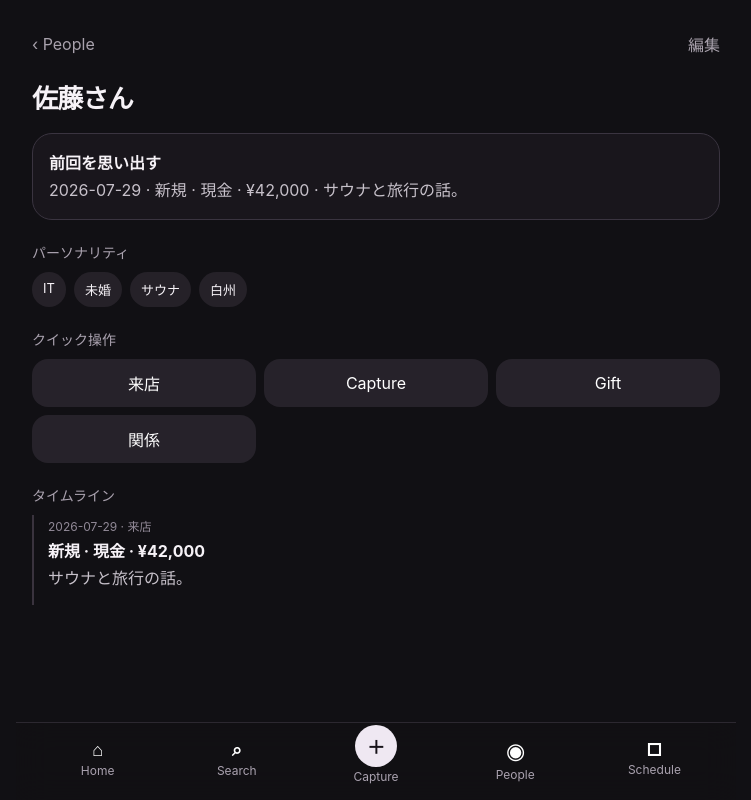
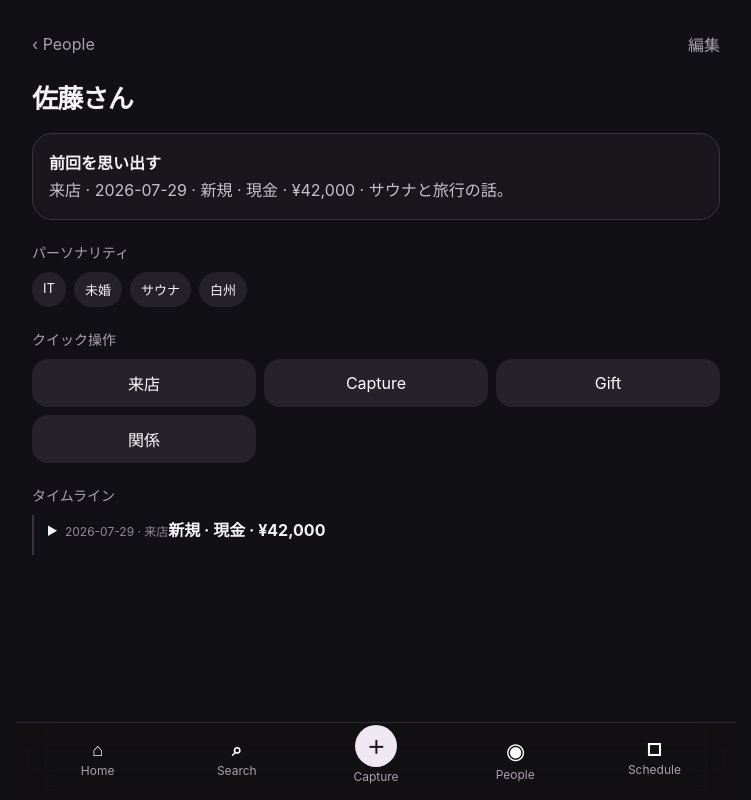
Before and after one commit to karukimori-wq/Velvet, a Next.js app: page /people/person_sato in a window 1280 px wide. Shown: the whole page, without its empty margins (264-1015 px from the left). Built offline with nearby package versions, Linux system fonts and the light colour scheme.

Commit message:
Compact timeline and include recent gifts in recall

```diff
--- a/app/people/[personId]/page.tsx
+++ b/app/people/[personId]/page.tsx
@@ -40,6 +40,9 @@ export default async function PersonDetailPage({
   ].filter(Boolean) as string[];
   const latestVisit = person.timeline.find((item) => item.eventType === "visit");
   const latestConversation = person.timeline.find((item) => item.eventType === "conversation");
+  const latestReceivedGift = person.timeline.find((item) => item.eventType === "gift" && item.title.startsWith("もらった"));
+  const latestGivenGift = person.timeline.find((item) => item.eventType === "gift" && item.title.startsWith("あげた"));
+  const recallItems = [latestVisit, latestConversation, latestReceivedGift, latestGivenGift].filter(Boolean).slice(0, 4);
 
   return (
     <main className="shell">
@@ -52,11 +55,12 @@ export default async function PersonDetailPage({
         {person.nextVisit && <p>{person.nextVisit} 来店予定</p>}
       </section>
 
-      {(latestVisit || latestConversation) && (
+      {recallItems.length > 0 && (
         <section className="card noticeCard">
           <div className="timelineTitle">前回を思い出す</div>
-          {latestVisit && <div className="timelineBody">{latestVisit.date} · {latestVisit.title}{latestVisit.body ? ` · ${latestVisit.body}` : ""}</div>}
-          {latestConversation && latestConversation.id !== latestVisit?.id && <div className="formHint">会話 · {latestConversation.body ?? latestConversation.title}</div>}
+          {recallItems.map((item) => item && <div className="timelineBody" key={item.id}>
+            {item.eventType && eventLabels[item.eventType] ? `${eventLabels[item.eventType]} · ` : ""}{item.date} · {item.title}{item.body ? ` · ${item.body}` : ""}
+          </div>)}
         </section>
       )}
 
@@ -94,11 +98,13 @@ export default async function PersonDetailPage({
         <div className="sectionTitle">タイムライン</div>
         <div className="timeline">
           {person.timeline.map((item) => (
-            <article className="timelineItem" key={item.id}>
-              <div className="timelineDate">{item.date}{item.eventType && eventLabels[item.eventType] ? ` · ${eventLabels[item.eventType]}` : ""}</div>
-              <div className="timelineTitle">{item.title}</div>
+            <details className="timelineItem" key={item.id}>
+              <summary>
+                <span className="timelineDate">{item.date}{item.eventType && eventLabels[item.eventType] ? ` · ${eventLabels[item.eventType]}` : ""}</span>
+                <span className="timelineTitle">{item.title}</span>
+              </summary>
               {item.body && <div className="timelineBody">{item.body}</div>}
-            </article>
+            </details>
           ))}
         </div>
       </> : <div className="sectionTitle">履歴はまだありません</div>}
```
